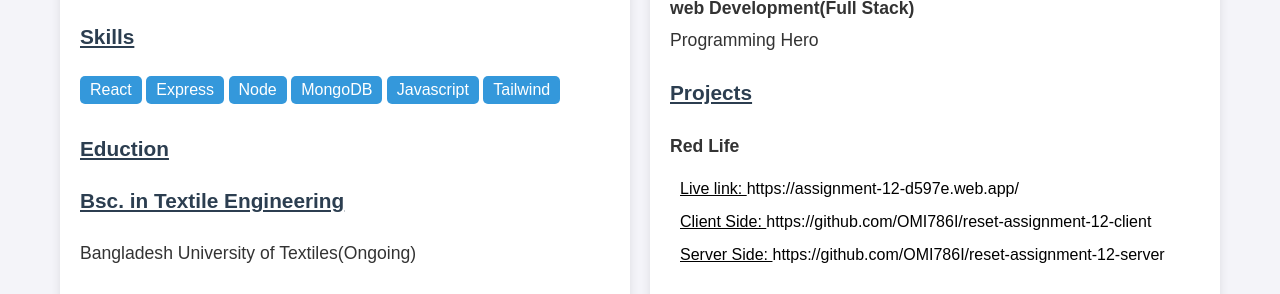
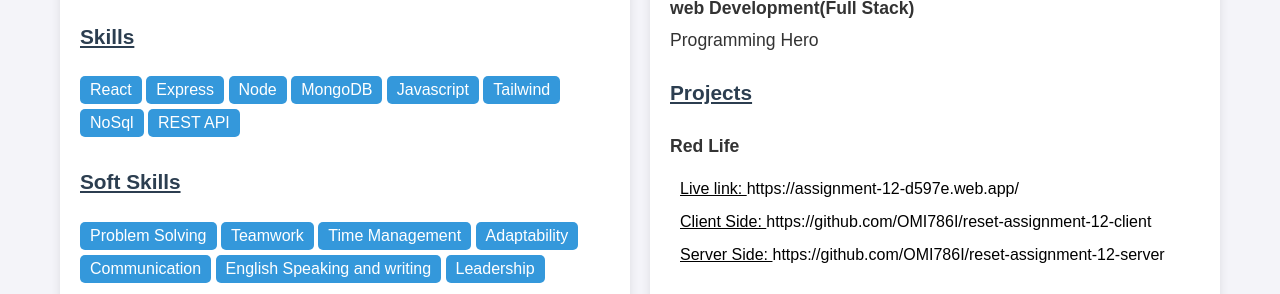
Before and after one commit to OMI786I/digital_resume, a plain HTML site: page index.html in a window 1280 px wide. Shown: the part 461-755 px from the top of the page. Drawn offline with Linux system fonts and the light colour scheme.

Commit message:
added extra soft skills

```diff
--- a/index.html
+++ b/index.html
@@ -57,6 +57,21 @@
             <li>MongoDB</li>
             <li>Javascript</li>
             <li>Tailwind</li>
+            <li>NoSql</li>
+            <li>REST API</li>
+          </ul>
+        </section>
+        <section>
+          <!--Soft Skills section-->
+          <h4 style="text-decoration: underline">Soft Skills</h4>
+          <ul class="skills">
+            <li>Problem Solving</li>
+            <li>Teamwork</li>
+            <li>Time Management</li>
+            <li>Adaptability</li>
+            <li>Communication</li>
+            <li>English Speaking and writing</li>
+            <li>Leadership</li>
           </ul>
         </section>
         <section>
```
